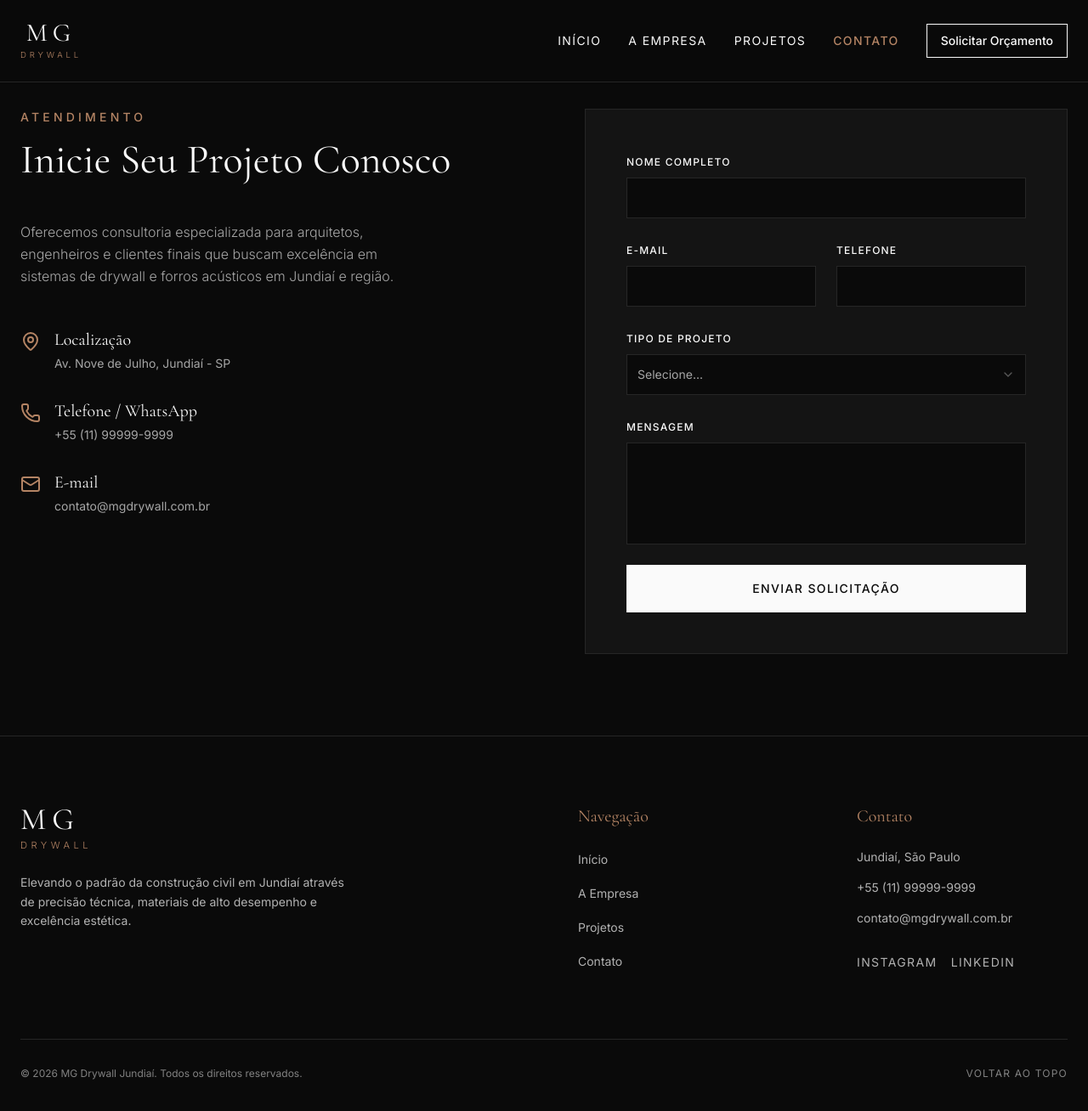
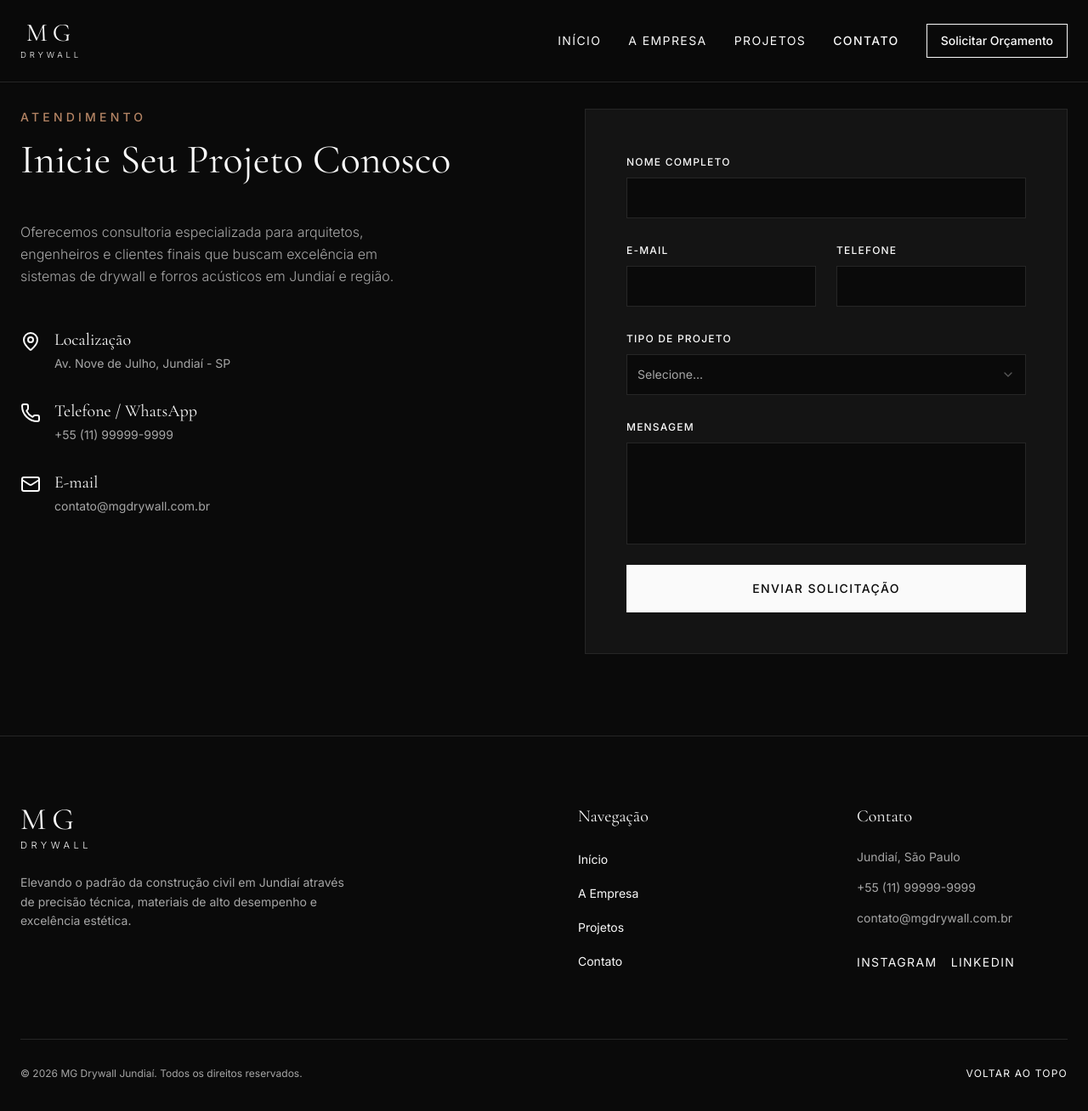
Before and after one commit to fernandogabos/mg-drywall-wyzaq5g0w, a React (Vite) app: page /contato in a window 1280 px wide. Shown: the top 1308 px of the page at 85% size. Built offline with nearby package versions, Linux system fonts and the light colour scheme.

Commit message:
Update Instagram link and refine UI styles

```diff
--- a/src/components/Footer.tsx
+++ b/src/components/Footer.tsx
@@ -8,48 +8,36 @@ export function Footer() {
           <div className="md:col-span-2">
             <div className="mb-6">
               <span className="font-serif text-4xl tracking-[0.2em] leading-none block">MG</span>
-              <span className="font-sans text-[0.7rem] tracking-[0.4em] font-light mt-1 text-gold block">
+              <span className="font-sans text-[0.7rem] tracking-[0.4em] font-light mt-1 block">
                 DRYWALL
               </span>
             </div>
-            <p className="text-foreground/70 text-sm max-w-sm leading-relaxed">
+            <p className="text-muted-foreground text-sm max-w-sm leading-relaxed">
               Elevando o padrão da construção civil em Jundiaí através de precisão técnica,
               materiais de alto desempenho e excelência estética.
             </p>
           </div>
 
           <div>
-            <h3 className="font-serif text-xl mb-6 text-gold">Navegação</h3>
+            <h3 className="font-serif text-xl mb-6">Navegação</h3>
             <ul className="space-y-4">
               <li>
-                <Link
-                  to="/"
-                  className="text-sm text-foreground/70 hover:text-gold transition-colors"
-                >
+                <Link to="/" className="text-sm hover:opacity-70">
                   Início
                 </Link>
               </li>
               <li>
-                <Link
-                  to="/sobre"
-                  className="text-sm text-foreground/70 hover:text-gold transition-colors"
-                >
+                <Link to="/sobre" className="text-sm hover:opacity-70">
                   A Empresa
                 </Link>
               </li>
               <li>
-                <Link
-                  to="/projetos"
-                  className="text-sm text-foreground/70 hover:text-gold transition-colors"
-                >
+                <Link to="/projetos" className="text-sm hover:opacity-70">
                   Projetos
                 </Link>
               </li>
               <li>
-                <Link
-                  to="/contato"
-                  className="text-sm text-foreground/70 hover:text-gold transition-colors"
-                >
+                <Link to="/contato" className="text-sm hover:opacity-70">
                   Contato
                 </Link>
               </li>
@@ -57,25 +45,22 @@ export function Footer() {
           </div>
 
           <div>
-            <h3 className="font-serif text-xl mb-6 text-gold">Contato</h3>
+            <h3 className="font-serif text-xl mb-6">Contato</h3>
             <ul className="space-y-4">
-              <li className="text-sm text-foreground/70">Jundiaí, São Paulo</li>
-              <li className="text-sm text-foreground/70">+55 (11) 99999-9999</li>
-              <li className="text-sm text-foreground/70">contato@mgdrywall.com.br</li>
+              <li className="text-sm text-muted-foreground">Jundiaí, São Paulo</li>
+              <li className="text-sm text-muted-foreground">+55 (11) 99999-9999</li>
+              <li className="text-sm text-muted-foreground">contato@mgdrywall.com.br</li>
             </ul>
             <div className="mt-8 flex space-x-4">
               <a
                 href="https://www.instagram.com/mgdrywall_jundiai/"
                 target="_blank"
                 rel="noreferrer"
-                className="text-foreground/70 hover:text-gold transition-colors text-sm uppercase tracking-widest"
+                className="hover:opacity-70 text-sm uppercase tracking-widest"
               >
                 Instagram
               </a>
-              <a
-                href="#"
-                className="text-foreground/70 hover:text-gold transition-colors text-sm uppercase tracking-widest"
-              >
+              <a href="#" className="hover:opacity-70 text-sm uppercase tracking-widest">
                 LinkedIn
               </a>
             </div>
@@ -83,12 +68,12 @@ export function Footer() {
         </div>
 
         <div className="border-t border-border mt-20 pt-8 flex flex-col md:flex-row justify-between items-center">
-          <p className="text-xs text-foreground/50">
+          <p className="text-xs text-muted-foreground">
             &copy; {new Date().getFullYear()} MG Drywall Jundiaí. Todos os direitos reservados.
           </p>
           <button
             onClick={() => window.scrollTo({ top: 0, behavior: 'smooth' })}
-            className="text-xs uppercase tracking-widest text-foreground/50 hover:text-gold mt-4 md:mt-0 transition-colors"
+            className="text-xs uppercase tracking-widest hover:opacity-70 mt-4 md:mt-0"
           >
             Voltar ao Topo
           </button>
--- a/src/components/Header.tsx
+++ b/src/components/Header.tsx
@@ -41,9 +41,7 @@ export function Header() {
       <div className="container mx-auto px-6 h-24 flex items-center justify-between">
         <Link to="/" className={cn('flex flex-col items-center justify-center', textColor)}>
           <span className="font-serif text-3xl tracking-[0.2em] leading-none">MG</span>
-          <span className="font-sans text-[0.6rem] tracking-[0.4em] font-light mt-1 text-gold">
-            DRYWALL
-          </span>
+          <span className="font-sans text-[0.6rem] tracking-[0.4em] font-light mt-1">DRYWALL</span>
         </Link>
 
         {/* Desktop Nav */}
@@ -53,9 +51,9 @@ export function Header() {
               key={link.path}
               to={link.path}
               className={cn(
-                'text-sm uppercase tracking-widest hover:text-gold transition-colors',
+                'text-sm uppercase tracking-widest hover:opacity-70',
                 textColor,
-                location.pathname === link.path && 'text-gold font-medium',
+                location.pathname === link.path && 'font-medium',
               )}
             >
               {link.name}
@@ -65,7 +63,7 @@ export function Header() {
             asChild
             variant="outline"
             className={cn(
-              'border-current hover:bg-gold hover:text-white hover:border-gold transition-colors',
+              'border-current hover:bg-foreground hover:text-background hover:border-foreground',
               textColor,
             )}
           >
@@ -91,7 +89,7 @@ export function Header() {
                   <Link
                     key={link.path}
                     to={link.path}
-                    className="font-serif text-4xl text-foreground hover:text-gold transition-colors animate-slide-up"
+                    className="font-serif text-4xl text-foreground hover:opacity-70 animate-slide-up"
                     style={{ animationDelay: `${i * 100}ms` }}
                   >
                     {link.name}
@@ -100,7 +98,7 @@ export function Header() {
                 <div className="pt-8 border-t animate-slide-up" style={{ animationDelay: '400ms' }}>
                   <Button
                     asChild
-                    className="w-full bg-gold hover:bg-gold/90 text-white rounded-none h-14 text-lg"
+                    className="w-full bg-foreground hover:bg-foreground/90 text-background rounded-none h-14 text-lg"
                   >
                     <Link to="/contato">Solicitar Orçamento</Link>
                   </Button>
--- a/src/pages/Contact.tsx
+++ b/src/pages/Contact.tsx
@@ -67,21 +67,21 @@ export default function Contact() {
 
             <div className="space-y-8">
               <div className="flex items-start space-x-4">
-                <MapPin className="text-gold mt-1" size={24} />
+                <MapPin className="text-foreground mt-1" size={24} />
                 <div>
                   <h4 className="font-serif text-xl text-primary mb-1">Localização</h4>
                   <p className="text-muted-foreground text-sm">Av. Nove de Julho, Jundiaí - SP</p>
                 </div>
               </div>
               <div className="flex items-start space-x-4">
-                <Phone className="text-gold mt-1" size={24} />
+                <Phone className="text-foreground mt-1" size={24} />
                 <div>
                   <h4 className="font-serif text-xl text-primary mb-1">Telefone / WhatsApp</h4>
                   <p className="text-muted-foreground text-sm">+55 (11) 99999-9999</p>
                 </div>
               </div>
               <div className="flex items-start space-x-4">
-                <Mail className="text-gold mt-1" size={24} />
+                <Mail className="text-foreground mt-1" size={24} />
                 <div>
                   <h4 className="font-serif text-xl text-primary mb-1">E-mail</h4>
                   <p className="text-muted-foreground text-sm">contato@mgdrywall.com.br</p>
@@ -103,7 +103,7 @@ export default function Contact() {
                       </FormLabel>
                       <FormControl>
                         <Input
-                          className="bg-background border-border rounded-none h-12 focus-visible:ring-gold"
+                          className="bg-background border-border rounded-none h-12 focus-visible:ring-ring"
                           {...field}
                         />
                       </FormControl>
@@ -123,7 +123,7 @@ export default function Contact() {
                         <FormControl>
                           <Input
                             type="email"
-                            className="bg-background border-border rounded-none h-12 focus-visible:ring-gold"
+                            className="bg-background border-border rounded-none h-12 focus-visible:ring-ring"
                             {...field}
                           />
                         </FormControl>
@@ -141,7 +141,7 @@ export default function Contact() {
                         </FormLabel>
                         <FormControl>
                           <Input
-                            className="bg-background border-border rounded-none h-12 focus-visible:ring-gold"
+                            className="bg-background border-border rounded-none h-12 focus-visible:ring-ring"
                             {...field}
                           />
                         </FormControl>
@@ -160,7 +160,7 @@ export default function Contact() {
                       </FormLabel>
                       <Select onValueChange={field.onChange} defaultValue={field.value}>
                         <FormControl>
-                          <SelectTrigger className="bg-background border-border rounded-none h-12 focus-visible:ring-gold">
+                          <SelectTrigger className="bg-background border-border rounded-none h-12 focus-visible:ring-ring">
                             <SelectValue placeholder="Selecione..." />
                           </SelectTrigger>
                         </FormControl>
@@ -185,7 +185,7 @@ export default function Contact() {
                       </FormLabel>
                       <FormControl>
                         <Textarea
-                          className="bg-background border-border rounded-none min-h-[120px] focus-visible:ring-gold resize-none"
+                          className="bg-background border-border rounded-none min-h-[120px] focus-visible:ring-ring resize-none"
                           {...field}
                         />
                       </FormControl>
```
Also changed, not shown: .skip.config.json.
